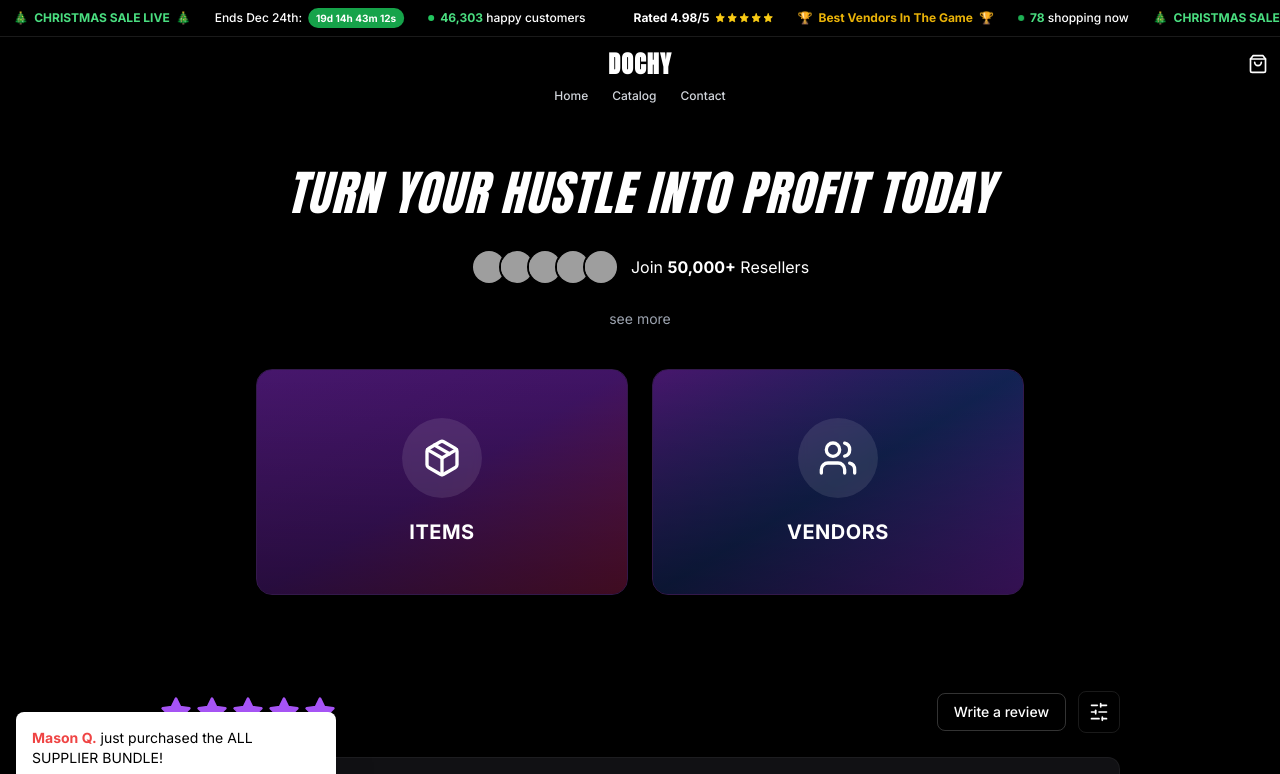
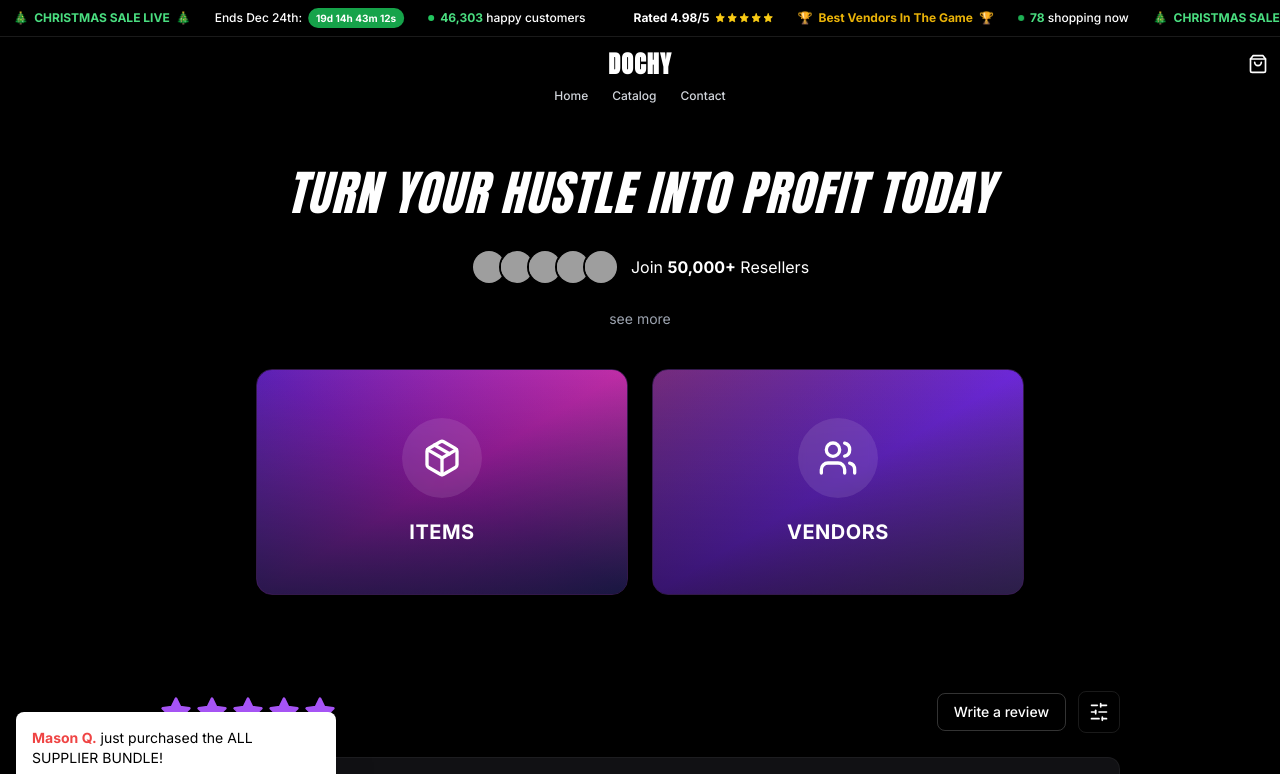
Before and after one commit to Expandingmind/Dochy, a Next.js app: page / in a window 1280 px wide. Shown: the top 774 px of the page. Built offline with nearby package versions, Linux system fonts and the light colour scheme; grey boxes are pictures that could not be loaded.

Commit message:
Update gradients to vibrant galaxy colorway (violet, fuchsia, indigo, cyan, pink)

```diff
--- a/src/components/Hero.tsx
+++ b/src/components/Hero.tsx
@@ -43,9 +43,10 @@ export function Hero() {
             href="/items"
             className="flex-1 relative overflow-hidden rounded-xl md:rounded-2xl p-6 md:p-12 flex flex-col items-center gap-3 md:gap-5 transition-all duration-300 hover:scale-[1.02] group border border-purple-500/30 hover:border-purple-500/60 hover:shadow-[0_0_60px_rgba(255,255,255,0.5)]"
           >
-            {/* Purple gradient background */}
-            <div className="absolute inset-0 bg-gradient-to-br from-purple-900/80 via-purple-800/60 to-pink-900/80" />
-            <div className="absolute inset-0 bg-gradient-to-t from-black/40 to-transparent" />
+            {/* Galaxy gradient background */}
+            <div className="absolute inset-0 bg-gradient-to-br from-violet-800 via-fuchsia-700 to-indigo-900" />
+            <div className="absolute inset-0 bg-gradient-to-tr from-blue-900/60 via-transparent to-pink-500/40" />
+            <div className="absolute inset-0 bg-gradient-to-b from-transparent to-black/50" />
 
             <div className="relative z-10 w-12 h-12 md:w-20 md:h-20 rounded-full bg-white/10 backdrop-blur-sm flex items-center justify-center group-hover:scale-110 transition-transform">
               <Package className="w-6 h-6 md:w-10 md:h-10 text-white" />
@@ -57,9 +58,10 @@ export function Hero() {
             href="/vendors"
             className="flex-1 relative overflow-hidden rounded-xl md:rounded-2xl p-6 md:p-12 flex flex-col items-center gap-3 md:gap-5 transition-all duration-300 hover:scale-[1.02] group border border-purple-500/30 hover:border-purple-500/60 hover:shadow-[0_0_60px_rgba(255,255,255,0.5)]"
           >
-            {/* Purple gradient background */}
-            <div className="absolute inset-0 bg-gradient-to-br from-purple-900/80 via-blue-900/60 to-purple-800/80" />
-            <div className="absolute inset-0 bg-gradient-to-t from-black/40 to-transparent" />
+            {/* Galaxy gradient background */}
+            <div className="absolute inset-0 bg-gradient-to-br from-indigo-900 via-violet-700 to-fuchsia-800" />
+            <div className="absolute inset-0 bg-gradient-to-tl from-cyan-700/40 via-transparent to-pink-600/40" />
+            <div className="absolute inset-0 bg-gradient-to-b from-transparent to-black/50" />
 
             <div className="relative z-10 w-12 h-12 md:w-20 md:h-20 rounded-full bg-white/10 backdrop-blur-sm flex items-center justify-center group-hover:scale-110 transition-transform">
               <Users className="w-6 h-6 md:w-10 md:h-10 text-white" />
--- a/src/components/ProductCard.tsx
+++ b/src/components/ProductCard.tsx
@@ -82,9 +82,10 @@ export function ProductCard({ product }: ProductCardProps) {
     <div className="group relative flex flex-col bg-[#0a0a0f] border border-purple-900/50 overflow-hidden transition-all duration-300 hover:shadow-[0_0_50px_rgba(255,255,255,0.3)] hover:border-purple-500/50">
       {/* Image Section with Gradient Background */}
       <div className="relative aspect-square overflow-hidden">
-        {/* Gradient Background */}
-        <div className="absolute inset-0 bg-gradient-to-br from-purple-900 via-blue-900 to-pink-900 opacity-90" />
-        <div className="absolute inset-0 bg-gradient-to-t from-black/60 via-transparent to-transparent" />
+        {/* Galaxy Gradient Background */}
+        <div className="absolute inset-0 bg-gradient-to-br from-violet-800 via-fuchsia-700 to-indigo-900" />
+        <div className="absolute inset-0 bg-gradient-to-tr from-blue-900/80 via-transparent to-pink-600/50" />
+        <div className="absolute inset-0 bg-gradient-to-b from-transparent via-purple-500/20 to-black/70" />
 
         {/* Sale Badge */}
         {product.badge && (
```
